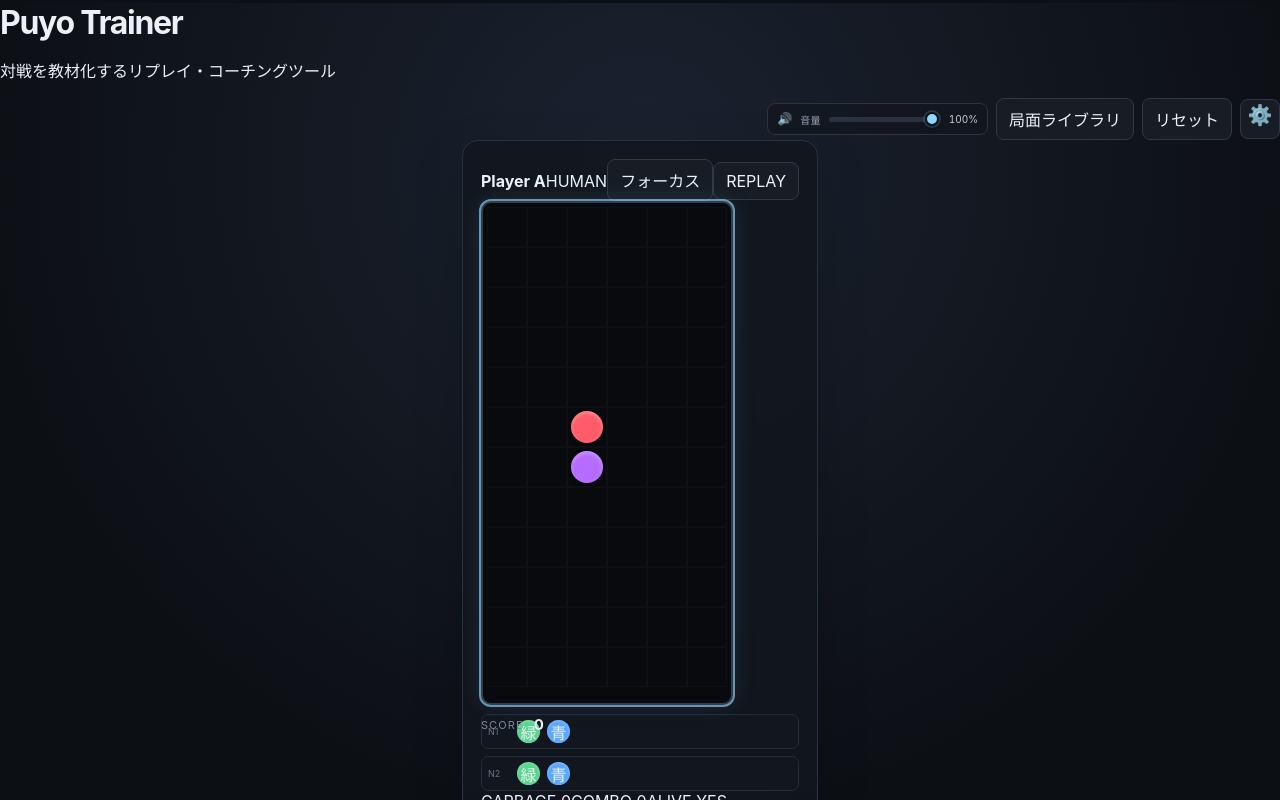
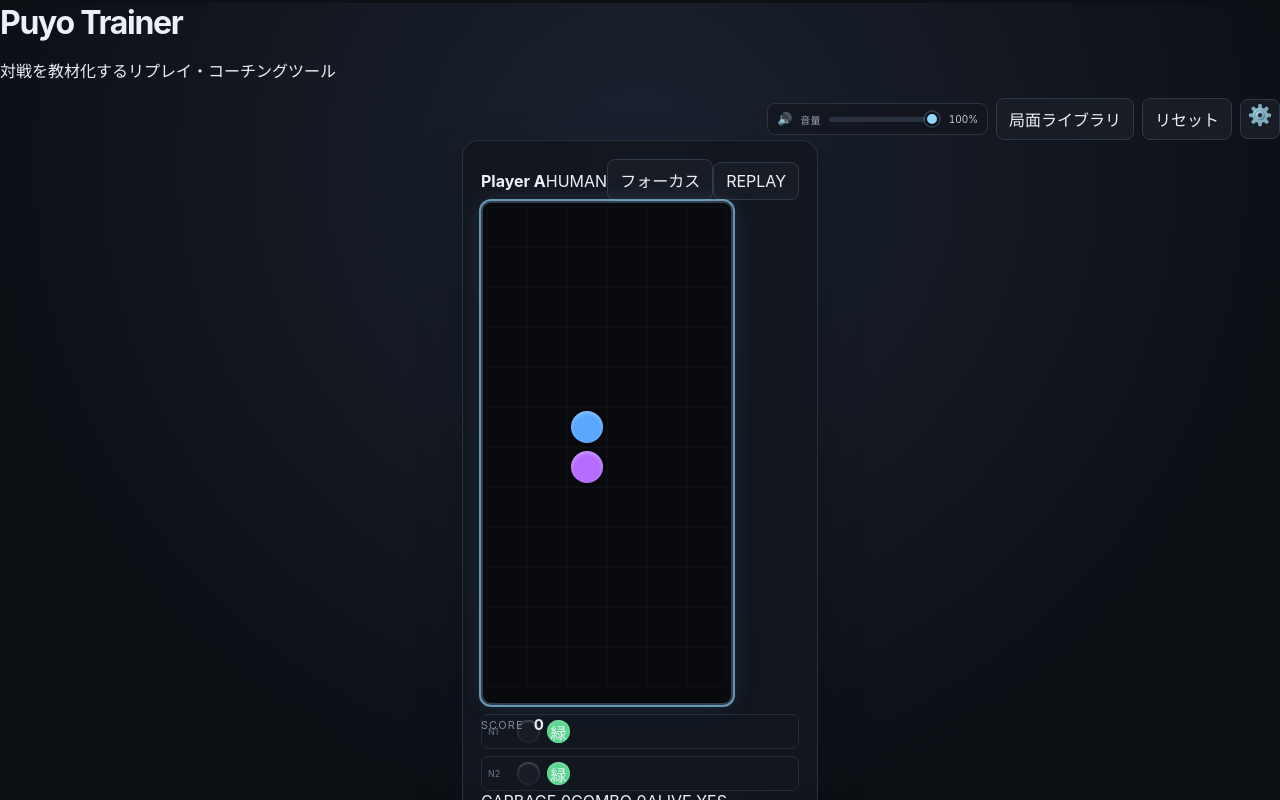
Before and after one commit to doming0202/Puyo-trainer, a React (Vite) app: page / in a window 1280 px wide. Shown: the top 800 px of the page. Built offline with nearby package versions, Linux system fonts and the light colour scheme.

Commit message:
Use five puyo colors

```diff
--- a/src/game/engine.ts
+++ b/src/game/engine.ts
@@ -2,7 +2,7 @@ import { playComboSound, playMoveSound, playRotateSound } from './sound'
 import { recordTurnAction, redoTurnAction, resetToTurnStart, startNewTurn, undoTurnAction } from './history'
 import { COLS, HIDDEN_ROWS, ROWS, TOTAL_ROWS, type ActivePair, type Board, type FallingCell, type GameState, type HiddenBoard, type Pair, type PlayerState, type PuyoColor, type Rotation } from './types'
 
-export const COLORS: PuyoColor[] = [1, 2, 3, 4]
+export const COLORS: PuyoColor[] = [1, 2, 3, 5, 4]
 export const FALL_INTERVAL_MS = 900
 export const LOCK_DELAY_MS = 500
 
@@ -22,37 +22,22 @@ function randomColor(): PuyoColor { return COLORS[Math.floor(Math.random() * COL
 export function createPlayer(controlMode: PlayerState['controlMode'] = 'human'): PlayerState {
   const first = randomPair()
   const base: Omit<PlayerState, 'turnStart' | 'undoStack' | 'redoStack'> = {
-    board: emptyBoard(),
-    hidden: emptyHiddenBoard(),
-    current: spawnPair(first),
-    next: [randomPair(), randomPair(), randomPair(), randomPair()],
-    garbage: 0,
-    score: 0,
-    chain: 0,
-    controlMode,
-    alive: true,
-    fallElapsedMs: 0,
-    lockElapsedMs: 0,
-    quickTurnArmed: false,
+    board: emptyBoard(), hidden: emptyHiddenBoard(), current: spawnPair(first),
+    next: [randomPair(), randomPair(), randomPair(), randomPair()], garbage: 0, score: 0, chain: 0,
+    controlMode, alive: true, fallElapsedMs: 0, lockElapsedMs: 0, quickTurnArmed: false,
   }
   const player = { ...base, turnStart: structuredClone(base), undoStack: [], redoStack: [] }
   return player
 }
 export function createGame(): GameState { return { players: [createPlayer('human'), createPlayer('fixed')], activePlayer: 0, running: true, tick: 0 } }
 
-/**
- * Spawn just above the visible field. The axis starts on the first visible row
- * and the child is allowed to begin in the hidden 13th row.
- */
+/** Spawn just above the visible field. The axis starts on the first visible row and the child is allowed to begin in the hidden 13th row. */
 export function spawnPair(pair: Pair): ActivePair { return { pair, x: 2, y: 0, rotation: 0 } }
 const OFFSETS: Record<Rotation, readonly [number, number]> = { 0: [0, -1], 1: [1, 0], 2: [0, 1], 3: [-1, 0] }
 
 export function cellsOf(pair: ActivePair): Array<{ x: number; y: number; color: PuyoColor }> {
   const [dx, dy] = OFFSETS[pair.rotation]
-  return [
-    { x: pair.x, y: pair.y, color: pair.pair.axis },
-    { x: pair.x + dx, y: pair.y + dy, color: pair.pair.child },
-  ]
+  return [{ x: pair.x, y: pair.y, color: pair.pair.axis }, { x: pair.x + dx, y: pair.y + dy, color: pair.pair.child }]
 }
 
 function cellAt(player: PlayerState, x: number, y: number): PuyoColor | null {
@@ -63,10 +48,6 @@ function cellAt(player: PlayerState, x: number, y: number): PuyoColor | null {
   return player.hidden[hiddenIndex]?.[x] ?? null
 }
 
-/**
- * Active pairs may temporarily occupy the two rows above the visible field.
- * The axis itself may never enter the uppermost (14th) rotation-only row.
- */
 export function canPlace(player: PlayerState, pair: ActivePair): boolean {
   const cells = cellsOf(pair)
   if (pair.y < -(HIDDEN_ROWS - 1)) return false
@@ -86,43 +67,21 @@ export function movePair(player: PlayerState, dx: number): PlayerState {
 
 export function rotatePair(player: PlayerState, direction: 1 | -1): PlayerState {
   if (!player.alive || player.resolution) return player
-
   const rotation = ((player.current.rotation + direction + 4) % 4) as Rotation
   const candidates = [
-    { ...player.current, rotation },
-    { ...player.current, rotation, x: player.current.x - 1 },
-    { ...player.current, rotation, x: player.current.x + 1 },
+    { ...player.current, rotation }, { ...player.current, rotation, x: player.current.x - 1 }, { ...player.current, rotation, x: player.current.x + 1 },
   ]
-
-  // At the visible ceiling, real Puyo rules allow the rotating pair to use
-  // the off-screen space when the normal rotation is blocked. This is the
-  // entry point needed for building 13th-row positions without resizing the UI.
-  if (player.current.y === 0) {
-    candidates.push(
-      { ...player.current, rotation, y: -1 },
-      { ...player.current, rotation, x: player.current.x - 1, y: -1 },
-      { ...player.current, rotation, x: player.current.x + 1, y: -1 },
-    )
-  }
-
+  if (player.current.y === 0) candidates.push(
+    { ...player.current, rotation, y: -1 }, { ...player.current, rotation, x: player.current.x - 1, y: -1 }, { ...player.current, rotation, x: player.current.x + 1, y: -1 },
+  )
   const valid = candidates.find((candidate) => canPlace(player, candidate))
-
-  if (valid) {
-    playRotateSound()
-    return { ...player, current: valid, lockElapsedMs: 0, quickTurnArmed: false }
-  }
-
+  if (valid) { playRotateSound(); return { ...player, current: valid, lockElapsedMs: 0, quickTurnArmed: false } }
   const vertical = player.current.rotation === 0 || player.current.rotation === 2
   if (!vertical) return { ...player, quickTurnArmed: false }
-
   const quickRotation = ((player.current.rotation + 2) % 4) as Rotation
   const quickCandidate = { ...player.current, rotation: quickRotation }
   if (!canPlace(player, quickCandidate)) return { ...player, quickTurnArmed: false }
-
-  if (!player.quickTurnArmed) {
-    return { ...player, quickTurnArmed: true, lockElapsedMs: 0 }
-  }
-
+  if (!player.quickTurnArmed) return { ...player, quickTurnArmed: true, lockElapsedMs: 0 }
   playRotateSound()
   return { ...player, current: quickCandidate, quickTurnArmed: false, lockElapsedMs: 0 }
 }
@@ -130,9 +89,7 @@ export function rotatePair(player: PlayerState, direction: 1 | -1): PlayerState
 export function stepDown(player: PlayerState): PlayerState {
   if (!player.alive || player.resolution) return player
   const candidate = { ...player.current, y: player.current.y + 1 }
-  if (!canPlace(player, candidate)) {
-    return { ...player, lockElapsedMs: 0, quickTurnArmed: false }
-  }
+  if (!canPlace(player, candidate)) return { ...player, lockElapsedMs: 0, quickTurnArmed: false }
   return { ...player, current: candidate, fallElapsedMs: 0, lockElapsedMs: 0, quickTurnArmed: false }
 }
 
@@ -140,23 +97,10 @@ export function advancePlayer(player: PlayerState, deltaMs: number): PlayerState
   if (!player.alive || player.resolution) return player
   const delta = Math.max(0, deltaMs)
   const candidate = { ...player.current, y: player.current.y + 1 }
-
-  if (!canPlace(player, candidate)) {
-    const lockElapsedMs = player.lockElapsedMs + delta
-    if (lockElapsedMs >= LOCK_DELAY_MS) return beginPlacement(player)
-    return { ...player, lockElapsedMs }
-  }
-
+  if (!canPlace(player, candidate)) { const lockElapsedMs = player.lockElapsedMs + delta; if (lockElapsedMs >= LOCK_DELAY_MS) return beginPlacement(player); return { ...player, lockElapsedMs } }
   const fallElapsedMs = player.fallElapsedMs + delta
   if (fallElapsedMs < FALL_INTERVAL_MS) return { ...player, fallElapsedMs, lockElapsedMs: 0 }
-
-  return {
-    ...player,
-    current: candidate,
-    fallElapsedMs: fallElapsedMs - FALL_INTERVAL_MS,
-    lockElapsedMs: 0,
-    quickTurnArmed: false,
-  }
+  return { ...player, current: candidate, fallElapsedMs: fallElapsedMs - FALL_INTERVAL_MS, lockElapsedMs: 0, quickTurnArmed: false }
 }
 
 export function hardDrop(player: PlayerState): PlayerState {
@@ -167,76 +111,42 @@ export function hardDrop(player: PlayerState): PlayerState {
 }
 
 function writeCell(board: Board, hidden: HiddenBoard, x: number, y: number, color: PuyoColor): void {
-  if (y >= 0 && y < ROWS) {
-    board[y][x] = color
-    return
-  }
+  if (y >= 0 && y < ROWS) { board[y][x] = color; return }
   const hiddenIndex = y + HIDDEN_ROWS
   if (hiddenIndex >= 0 && hiddenIndex < HIDDEN_ROWS) hidden[hiddenIndex][x] = color
 }
 
 function beginPlacement(player: PlayerState): PlayerState {
-  const board = player.board.map((row) => [...row])
-  const hidden = player.hidden.map((row) => [...row])
-  for (const { x, y, color } of cellsOf(player.current)) {
-    if (x >= 0 && x < COLS && y >= -HIDDEN_ROWS && y < ROWS) writeCell(board, hidden, x, y, color)
-  }
+  const board = player.board.map((row) => [...row]), hidden = player.hidden.map((row) => [...row])
+  for (const { x, y, color } of cellsOf(player.current)) if (x >= 0 && x < COLS && y >= -HIDDEN_ROWS && y < ROWS) writeCell(board, hidden, x, y, color)
   return { ...player, board, hidden, resolution: { stage: 'gravity', pendingGroups: [] }, chain: 0, fallElapsedMs: 0, lockElapsedMs: 0, quickTurnArmed: false }
 }
 
 function applyGravityWithOrigins(board: Board, hidden: HiddenBoard): { board: Board; hidden: HiddenBoard; fallingCells: FallingCell[] } {
-  const combined: Board = [
-    ...hidden.map((row) => [...row]),
-    ...board.map((row) => [...row]),
-  ]
+  const combined: Board = [...hidden.map((row) => [...row]), ...board.map((row) => [...row])]
   const result: Board = Array.from({ length: TOTAL_ROWS }, () => Array<Cell>(COLS).fill(null))
   const fallingCells: FallingCell[] = []
-
-  // The 14th row is the rotation-space/wall row. Once a puyo is placed there,
-  // it remains fixed while rows below continue to obey gravity.
   result[0] = [...combined[0]]
-
   for (let x = 0; x < COLS; x += 1) {
     const occupied: Array<{ y: number; color: PuyoColor }> = []
-    for (let y = TOTAL_ROWS - 1; y >= 1; y -= 1) {
-      const cell = combined[y][x]
-      if (cell !== null) occupied.push({ y, color: cell })
-    }
-
+    for (let y = TOTAL_ROWS - 1; y >= 1; y -= 1) { const cell = combined[y][x]; if (cell !== null) occupied.push({ y, color: cell }) }
     occupied.forEach(({ y: fromCombinedY, color }, index) => {
       const targetCombinedY = TOTAL_ROWS - 1 - index
       result[targetCombinedY][x] = color
-      const fromY = fromCombinedY - HIDDEN_ROWS
-      const targetY = targetCombinedY - HIDDEN_ROWS
+      const fromY = fromCombinedY - HIDDEN_ROWS, targetY = targetCombinedY - HIDDEN_ROWS
       if (fromY !== targetY) fallingCells.push({ x, y: targetY, fromY, color })
     })
   }
-
-  return {
-    hidden: result.slice(0, HIDDEN_ROWS),
-    board: result.slice(HIDDEN_ROWS),
-    fallingCells,
-  }
+  return { hidden: result.slice(0, HIDDEN_ROWS), board: result.slice(HIDDEN_ROWS), fallingCells }
 }
 
 export function advanceResolution(player: PlayerState): PlayerState {
   const resolution = player.resolution
   if (!resolution || !player.alive) return player
-
   if (resolution.stage === 'gravity') {
     const { board, hidden, fallingCells } = applyGravityWithOrigins(player.board, player.hidden)
-    return {
-      ...player,
-      board,
-      hidden,
-      resolution: {
-        stage: 'fall',
-        pendingGroups: [],
-        fallingCells,
-      },
-    }
+    return { ...player, board, hidden, resolution: { stage: 'fall', pendingGroups: [], fallingCells } }
   }
-
   if (resolution.stage === 'fall') {
     const groups = findGroups(player.board).filter((group) => group.length >= 4)
     if (groups.length === 0) return finishPlacement(player)
@@ -244,45 +154,31 @@ export function advanceResolution(player: PlayerState): PlayerState {
     playComboSound(chain)
     return { ...player, chain, resolution: { stage: 'clear', pendingGroups: groups } }
   }
-
-  const board = player.board.map((row) => [...row])
-  let cleared = 0
-  for (const group of resolution.pendingGroups) {
-    cleared += group.length
-    for (const { x, y } of group) board[y][x] = null
-  }
+  const board = player.board.map((row) => [...row]); let cleared = 0
+  for (const group of resolution.pendingGroups) { cleared += group.length; for (const { x, y } of group) board[y][x] = null }
   const colorBonus = Math.max(0, resolution.pendingGroups.length - 1) * 3
   const score = player.score + cleared * 10 * Math.max(1, player.chain + colorBonus)
   return { ...player, board, resolution: { stage: 'gravity', pendingGroups: [] } }
 }
 
 function finishPlacement(player: PlayerState): PlayerState {
-  const nextPair = player.next[0] ?? randomPair()
-  const next = [...player.next.slice(1), randomPair()]
-  const nextCurrent = spawnPair(nextPair)
+  const nextPair = player.next[0] ?? randomPair(), next = [...player.next.slice(1), randomPair()], nextCurrent = spawnPair(nextPair)
   if (!canPlace(player, nextCurrent)) return { ...player, alive: false, resolution: undefined, fallElapsedMs: 0, lockElapsedMs: 0, quickTurnArmed: false }
   return startNewTurn({ ...player, current: nextCurrent, next, resolution: undefined, fallElapsedMs: 0, lockElapsedMs: 0, quickTurnArmed: false })
 }
 
 function findGroups(board: Board): Array<Array<{ x: number; y: number }>> {
-  const seen = new Set<string>()
-  const groups: Array<Array<{ x: number; y: number }>> = []
+  const seen = new Set<string>(), groups: Array<Array<{ x: number; y: number }>> = []
   for (let y = 0; y < ROWS; y += 1) for (let x = 0; x < COLS; x += 1) {
-    const color = board[y][x]
-    const key = `${x},${y}`
+    const color = board[y][x], key = `${x},${y}`
     if (color === null || seen.has(key)) continue
-    const queue = [{ x, y }]
-    const group: Array<{ x: number; y: number }> = []
-    seen.add(key)
+    const queue = [{ x, y }], group: Array<{ x: number; y: number }> = []; seen.add(key)
     while (queue.length) {
       const current = queue.pop()!
       group.push(current)
       for (const [nx, ny] of [[current.x + 1, current.y], [current.x - 1, current.y], [current.x, current.y + 1], [current.x, current.y - 1]]) {
         if (nx < 0 || nx >= COLS || ny < 0 || ny >= ROWS || board[ny][nx] !== color) continue
-        const neighborKey = `${nx},${ny}`
-        if (seen.has(neighborKey)) continue
-        seen.add(neighborKey)
-        queue.push({ x: nx, y: ny })
+        const neighborKey = `${nx},${ny}`; if (seen.has(neighborKey)) continue; seen.add(neighborKey); queue.push({ x: nx, y: ny })
       }
     }
     groups.push(group)
@@ -296,7 +192,6 @@ export function updatePlayer(player: PlayerState, action: GameplayAction): Playe
   if (action === 'reset-turn') return resetToTurnStart(player)
   if (action === 'undo') return undoTurnAction(player)
   if (action === 'redo') return redoTurnAction(player)
-
   let next: PlayerState
   switch (action) {
     case 'left': next = movePair(player, -1); break
@@ -306,6 +201,5 @@ export function updatePlayer(player: PlayerState, action: GameplayAction): Playe
     case 'soft-drop': next = stepDown(player); break
     case 'hard-drop': next = hardDrop(player); break
   }
-
   return recordTurnAction(player, next)
 }
```
